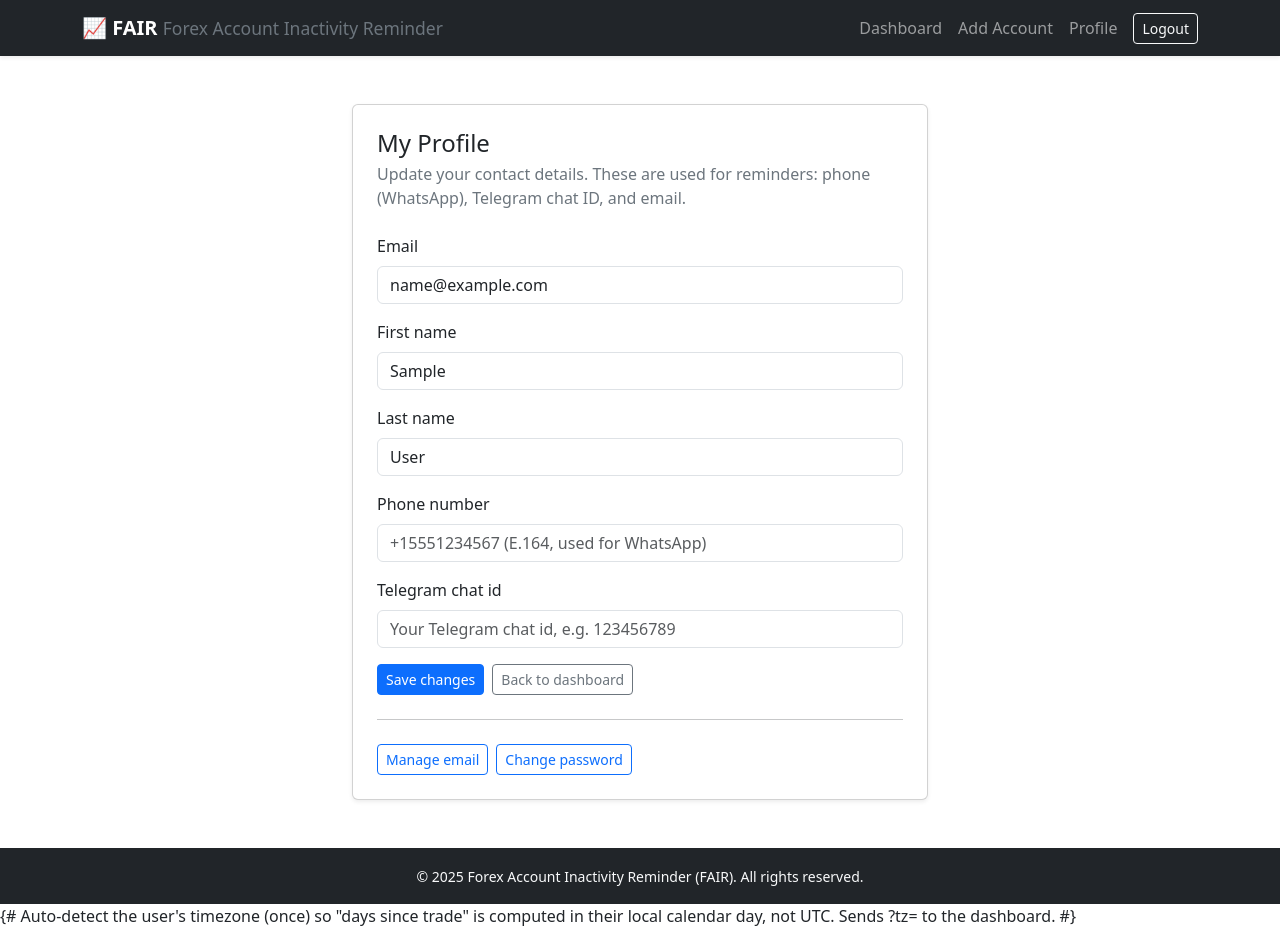
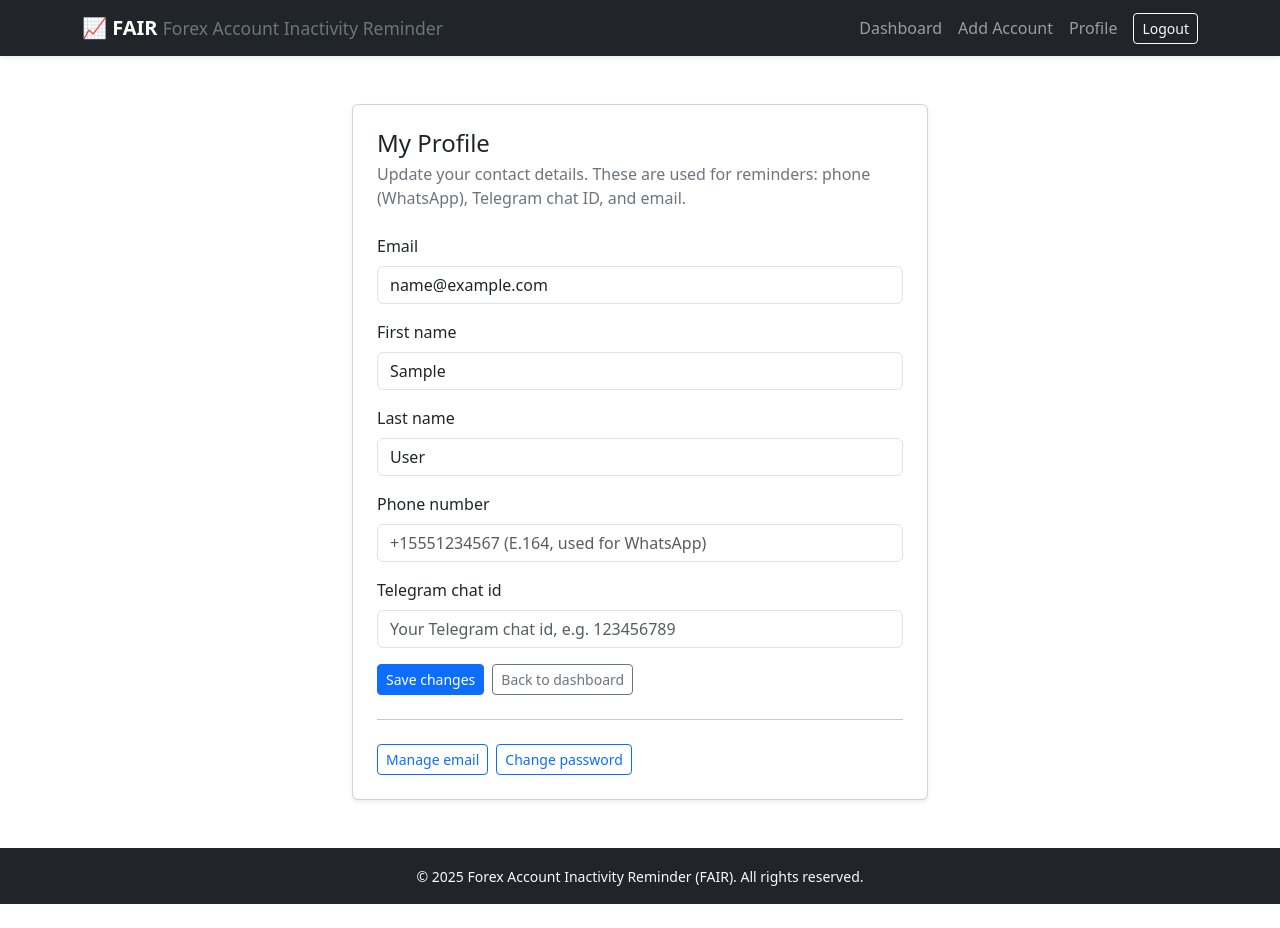
Before and after one commit to mdkintu/forex_reminder, a Django app: page /profile/ in a window 1280 px wide. After the commit the page ends 904 px from the top, so only its background shows below. Run offline with Django 5.2, Linux system fonts and the light colour scheme; the visitor is signed in with stand-in values (Sample User, id 1); parts of the project's set-up code (start-up, migrations or seed data) failed here and were passed over.

Commit message:
Change comment format for timezone detection script
Updated comment syntax for user timezone detection in base.html.

```diff
--- a/templates/base.html
+++ b/templates/base.html
@@ -90,8 +90,8 @@
     <script src="{% static 'js/clock.js' %}"></script>
 
     {% if user.is_authenticated %}
-    {# Auto-detect the user's timezone (once) so "days since trade" is computed
-       in their local calendar day, not UTC. Sends ?tz= to the dashboard. #}
+    <!-- {# Auto-detect the user's timezone (once) so "days since trade" is computed
+       in their local calendar day, not UTC. Sends ?tz= to the dashboard. #} -->
     <script>
     (function () {
         var detected = (function () {
```
